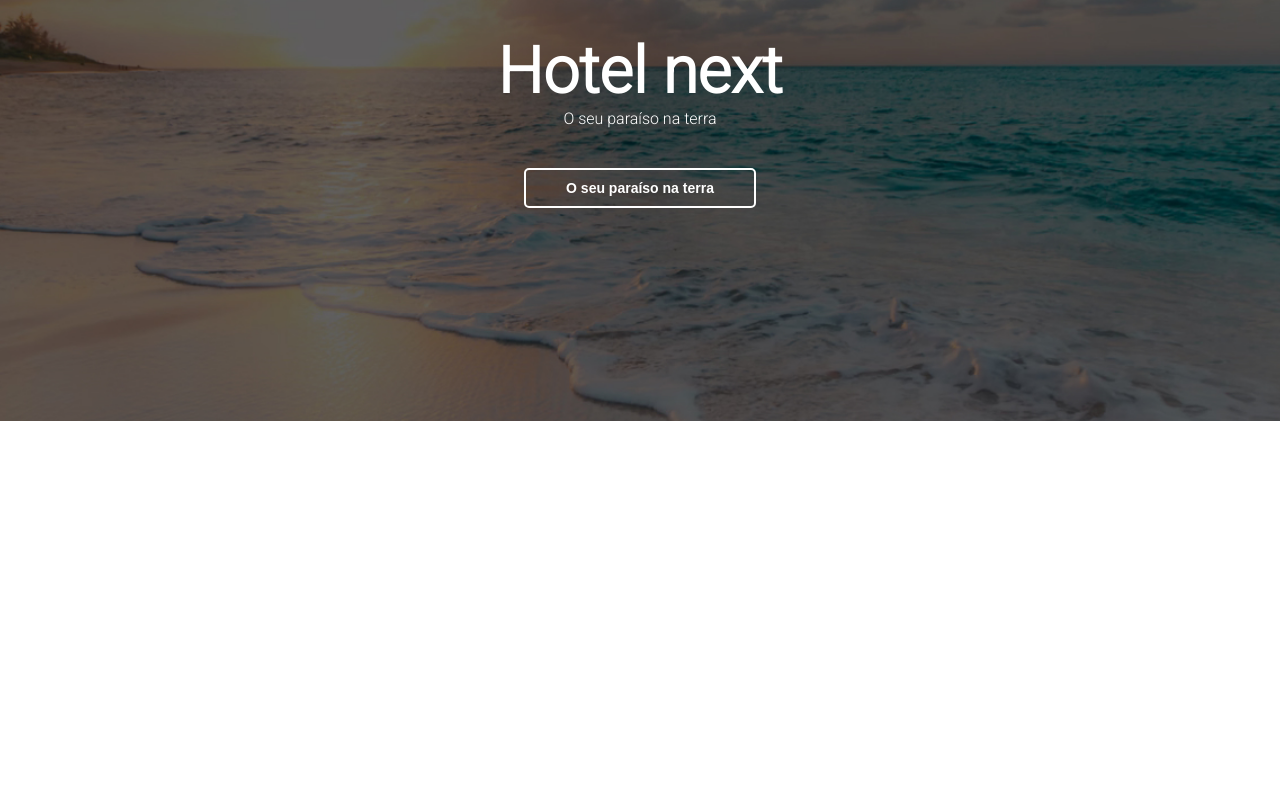
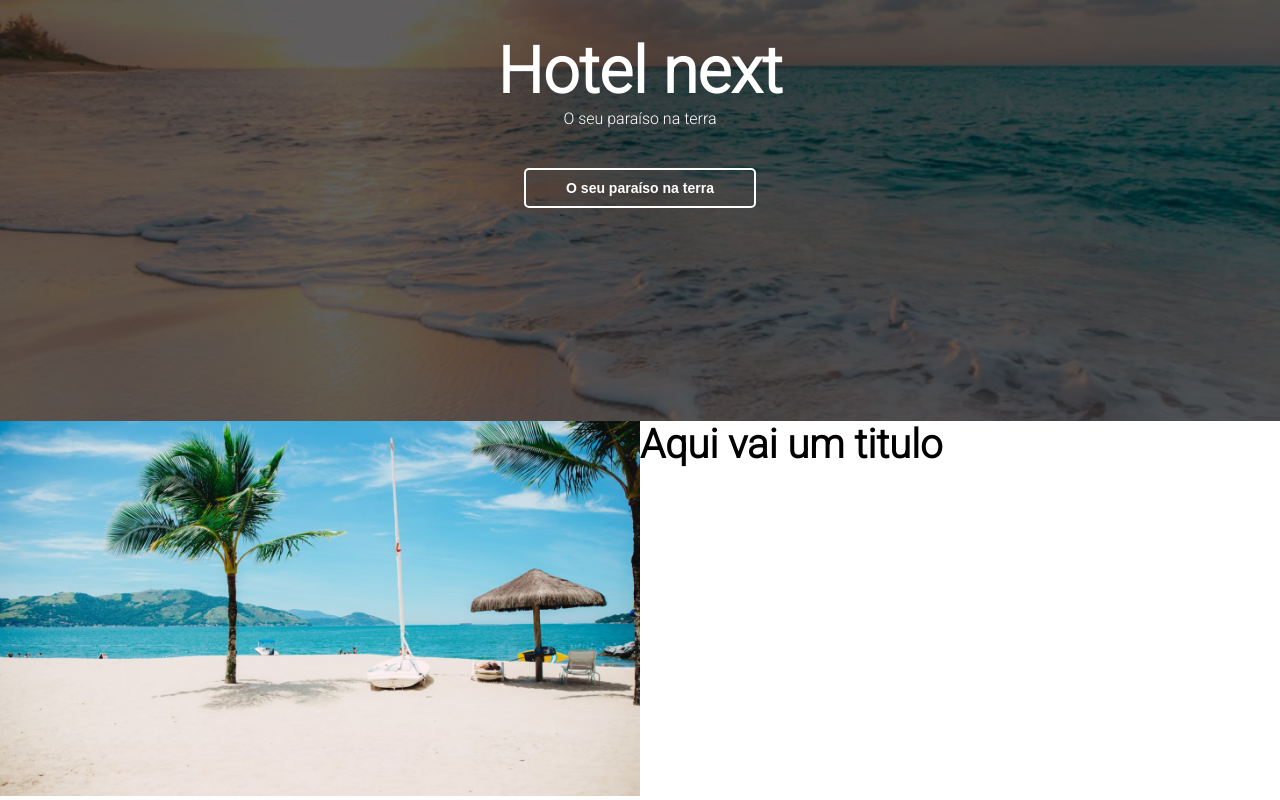
Before and after one commit to viniciusgasparino/Hotel_Next, a Next.js app: page / in a window 1280 px wide. Shown: the part 179-979 px from the top of the page. Before the commit the page ends 800 px from the top, so only its background shows below. Built offline with nearby package versions, Linux system fonts and the light colour scheme.

Commit message:
Criado Subtitle

```diff
--- a/pages/index.jsx
+++ b/pages/index.jsx
@@ -6,10 +6,7 @@ function HomePage(){
   return(
     <>
       <Header/>
-      <Section
-        flex={"flex"}
-        width={"100%"}
-      />
+      <Section/>
     </>
 
   )
--- /dev/null
+++ b/src/components/Imagem/Imagem.jsx
@@ -0,0 +1,16 @@
+import styled from "styled-components"
+
+const StyledImagem = styled.img`
+  width: 100%;
+  object-fit: cover;
+`;
+
+function Imagem({img}){
+  return(
+    <>
+      <StyledImagem src={img}/>
+    </>
+  )
+}
+
+export default Imagem
--- a/src/components/Section/Section.jsx
+++ b/src/components/Section/Section.jsx
@@ -1,9 +1,11 @@
 import styled from "styled-components"
+import Imagem from "../Imagem/Imagem"
+import Subtitle from "../Subtitle/Subtitle"
 
 
 const StyledSection = styled.div`
-  display: ${props => props.flex};
-  width: ${props => props.width};
+  display: flex;
+  width: 100%;
 `;
 
 const StyledW50 = styled.div`
@@ -14,10 +16,10 @@ function Section(){
   return(
     <StyledSection>
       <StyledW50>
-
+        <Imagem img={"imagem-cidade.jpg"}/>
       </StyledW50>
       <StyledW50>
-
+        <Subtitle>Aqui vai um titulo</Subtitle>
       </StyledW50>
     </StyledSection>
   )
--- /dev/null
+++ b/src/components/Subtitle/Subtitle.jsx
@@ -0,0 +1,10 @@
+import styled from "styled-components"
+
+
+const StyledH2 = styled.h2`
+   font-size: 40px;
+    font-weight: bold;
+`;
+
+
+export default StyledH2
```
